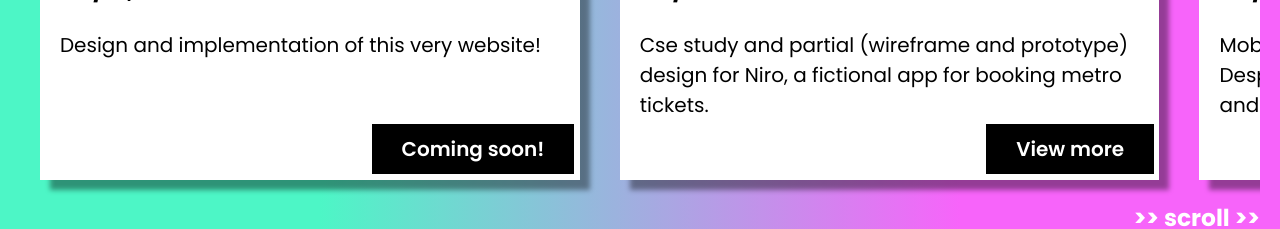
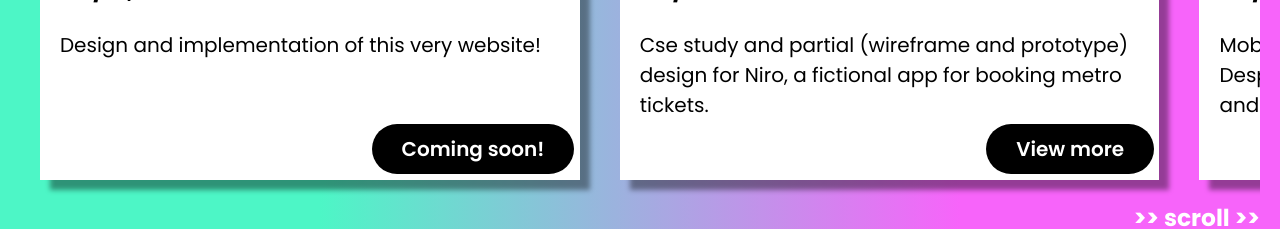
Before and after one commit to thisisamna/amna-ahmed, a plain HTML site: page index.html in a window 1280 px wide. Shown: the part 1240-1469 px from the top of the page. Drawn offline with Linux system fonts and the light colour scheme.

Commit message:
Round buttons

```diff
--- a/css/main.css
+++ b/css/main.css
@@ -179,6 +179,7 @@ p.left{
 .project-card >.button{
     background-color: var(--dark);
     color:var(--light);
+    border-radius: 40rem;
     padding: 0.5rem 1.5rem;
     margin: 1rem 0 0 0;
     position: absolute;
```
